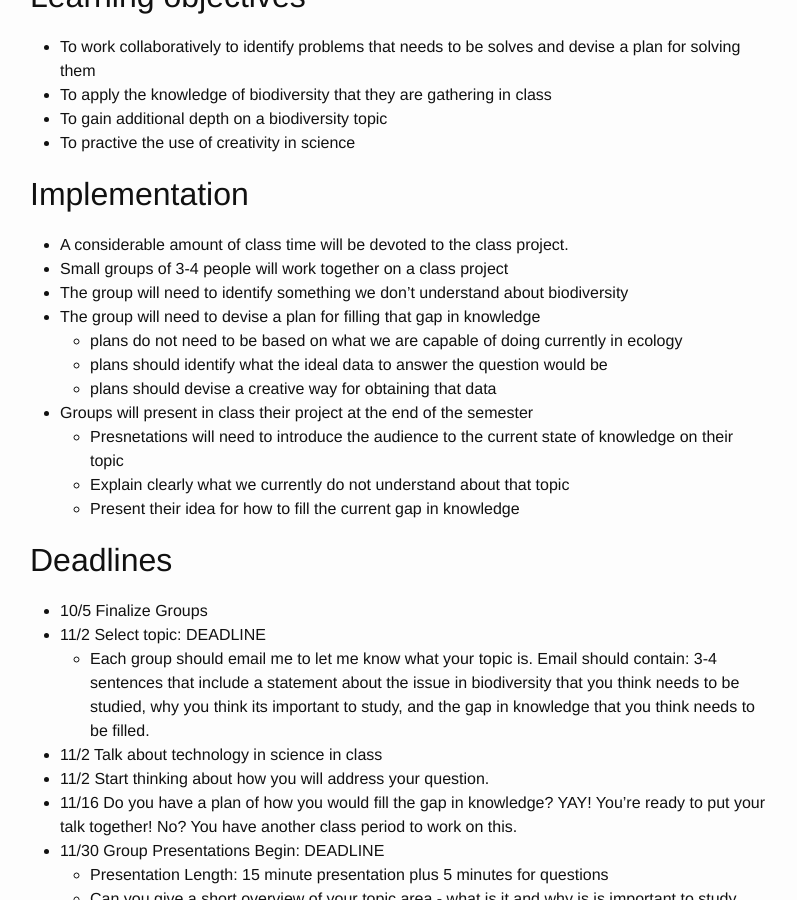
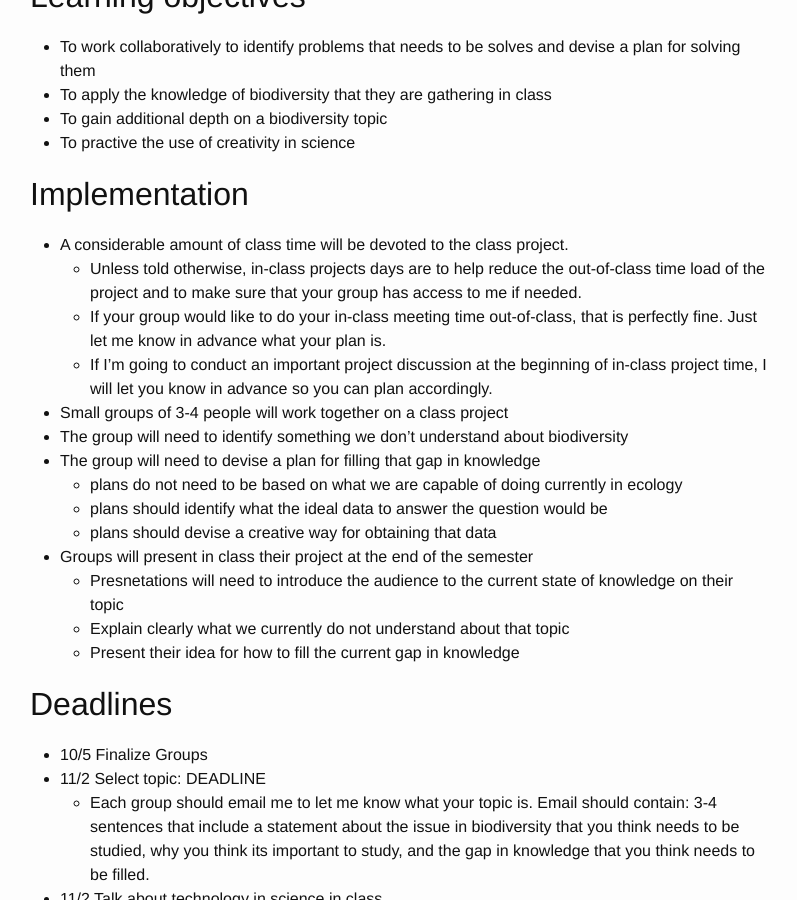
Before and after one commit to skmorgane/biodiversity-course, a Jekyll site: the page built from project.md, in a window 1280 px wide and 900 px high, scrolled down 425 px. Shown: the whole window, without its empty margins (240-1037 px from the left). Built offline with Jekyll 4.4.1, drawn with Linux system fonts in a browser that asks for light colours.

Commit message:
Update project.md

```diff
--- a/project.md
+++ b/project.md
@@ -19,6 +19,9 @@ To work collaboratively on identifying a gap in our knowledge about biodiversity
 ## Implementation
 
 * A considerable amount of class time will be devoted to the class project.
+    * Unless told otherwise, in-class projects days are to help reduce the out-of-class time load of the project and to make sure that your group has access to me if needed.
+    * If your group would like to do your in-class meeting time out-of-class, that is perfectly fine. Just let me know in advance what your plan is.
+    * If I'm going to conduct an important project discussion at the beginning of in-class project time, I will let you know in advance so you can plan accordingly.
 * Small groups of 3-4 people will work together on a class project
 * The group will need to identify something we don't understand about biodiversity
 * The group will need to devise a plan for filling that gap in knowledge
```
